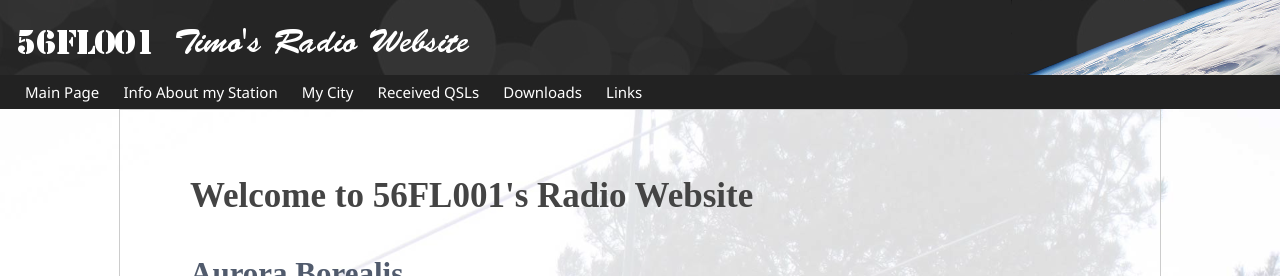
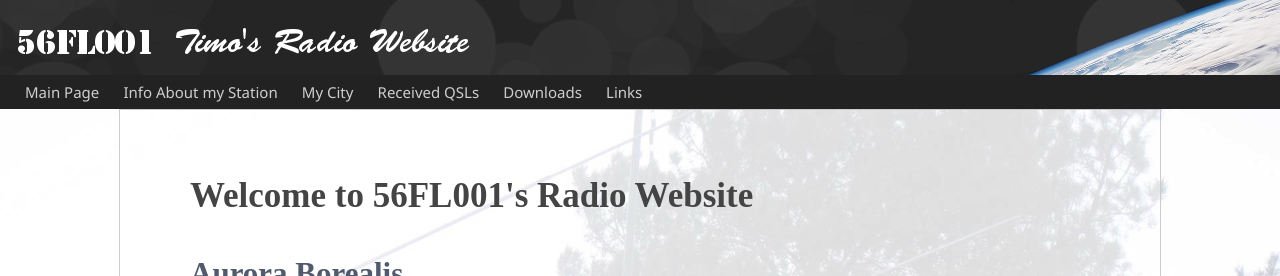
Before and after one commit to teear/56fl001.fldx.org, a Jekyll site: the page built from index.html, in a window 1280 px wide. Shown: the top 276 px of the page. Built offline with Jekyll 4.4.1, drawn with Linux system fonts in a browser that asks for light colours.

Commit message:
Changed the color of the links in the main navigation

```diff
--- a/css/main.scss
+++ b/css/main.scss
@@ -467,7 +467,7 @@ nav ul {
 }
         .site-nav a {
             padding: 5px 10px;
-            color: #fff;
+            color: #ffffffc7;
             @include font-size(15);
             border-bottom: none;
             text-decoration: none;
```
